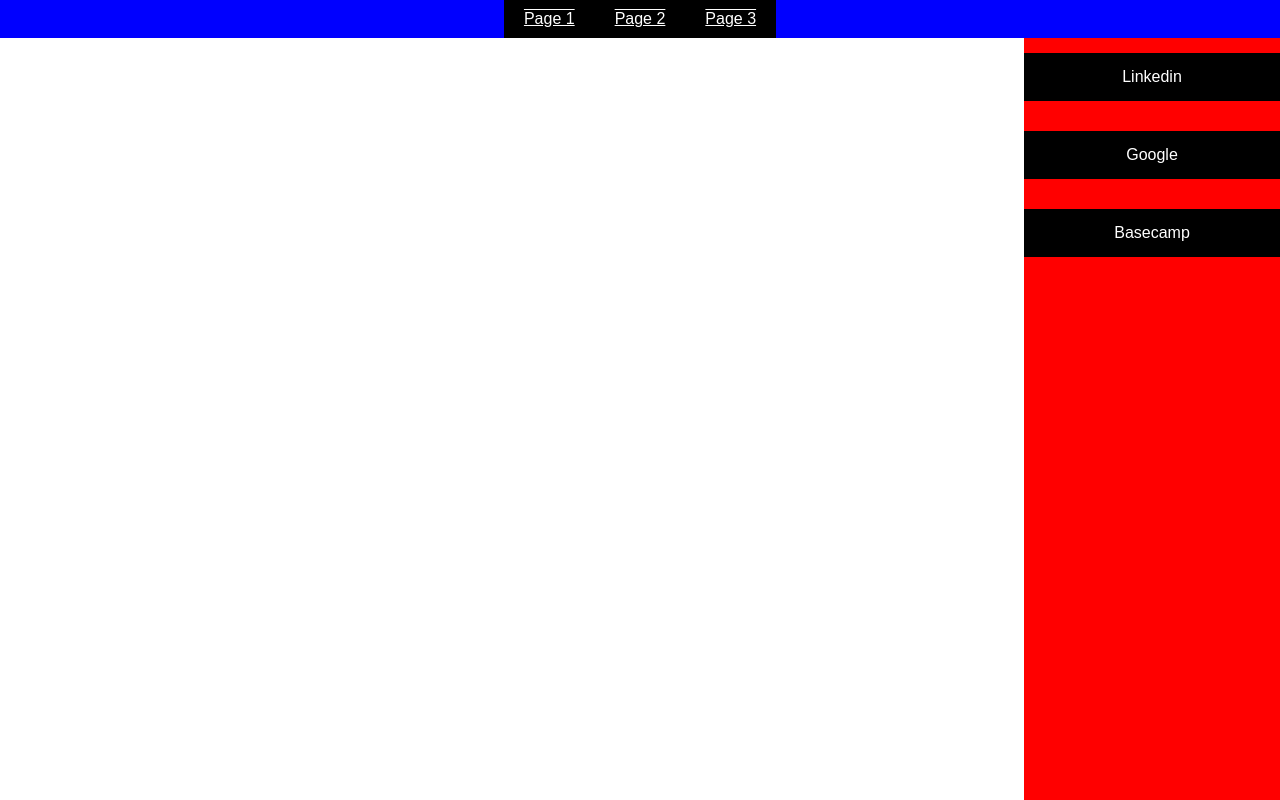
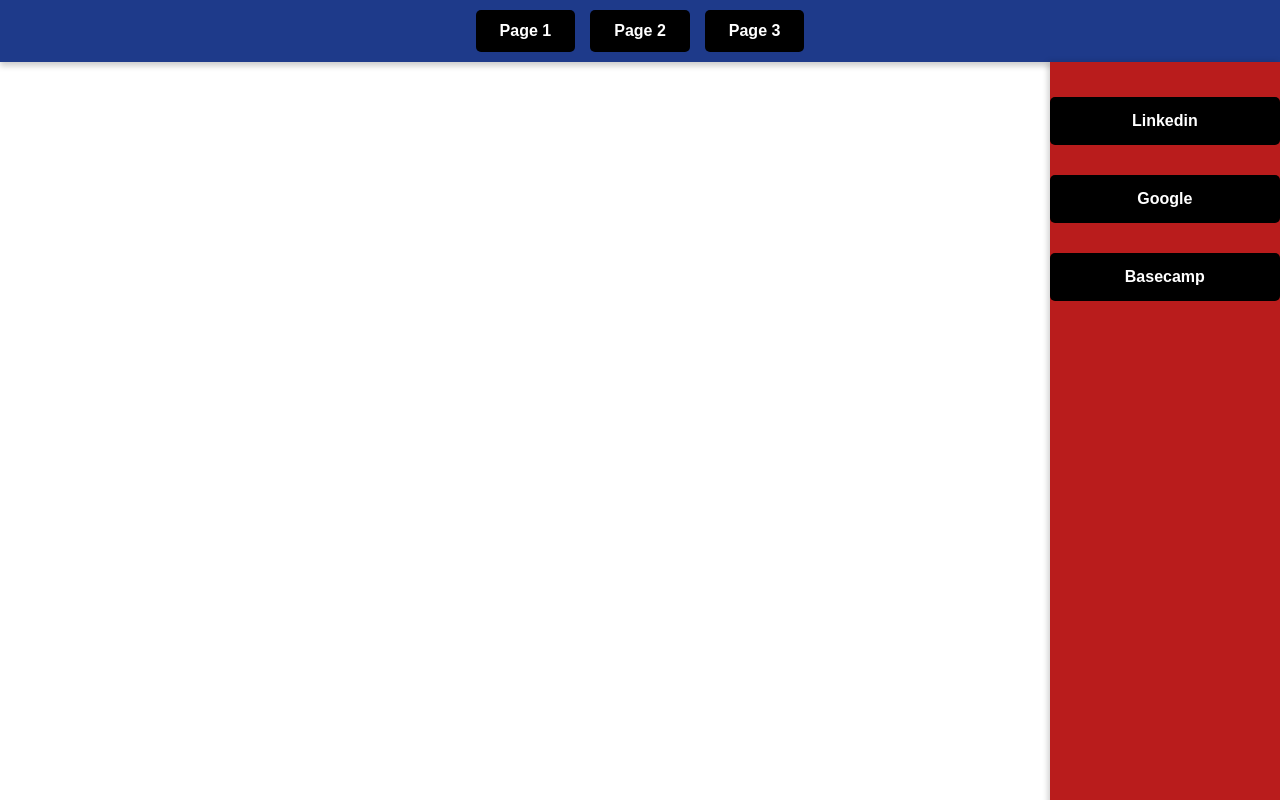
Before and after one commit to AlbertoSardo/Lab8-FWD, a plain HTML site: page index.html in a window 1280 px wide. Drawn offline with Linux system fonts and the light colour scheme.

Commit message:
Update style.css

```diff
--- a/css/style.css
+++ b/css/style.css
@@ -1,13 +1,14 @@
 /* Navigation Bar */
 nav {
-    background-color: blue;
+    background-color: #1E3A8A; /* Darker blue for a better contrast */
     overflow: hidden;
     width: 100%;
     position: relative;
     list-style-type: none;
     margin: 0;
-    padding: 0;
+    padding: 10px 0;
     text-align: center;
+    box-shadow: 0px 4px 6px rgba(0, 0, 0, 0.2);
 }
 
 nav ul {
@@ -16,6 +17,7 @@ nav ul {
     list-style: none;
     display: flex;
     justify-content: center;
+    gap: 15px;
 }
 
 nav ul li {
@@ -23,24 +25,32 @@ nav ul li {
 }
 
 nav ul li a {
-    padding: 10px 20px;
+    padding: 12px 24px;
     color: #fff;
+    font-size: 16px;
+    font-weight: bold;
     text-decoration: none;
     background-color: #000;
-    text-decoration: underline overline;
-    display: block;
+    border-radius: 5px;
+    transition: background-color 0.3s;
+    display: inline-block;
+}
+
+nav ul li a:hover {
+    background-color: #333;
 }
 
 /* Sidebar */
 #sidebar {
     position: fixed;
     right: 0;
-    background-color: red;
+    background-color: #B91C1C; /* Darker red for better visibility */
     height: 100%;
-    width: 20%;
+    width: 18%;
     list-style-type: none;
     text-align: center;
-    padding: 0;
+    padding-top: 20px;
+    box-shadow: -2px 0px 6px rgba(0, 0, 0, 0.2);
 }
 
 #sidebar ul {
@@ -60,4 +70,11 @@ nav ul li a {
     background-color: #000;
     display: block;
     padding: 15px 0;
+    font-weight: bold;
+    border-radius: 5px;
+    transition: background-color 0.3s;
 }
+
+#sidebar ul li a:hover {
+    background-color: #444;
+}
```
